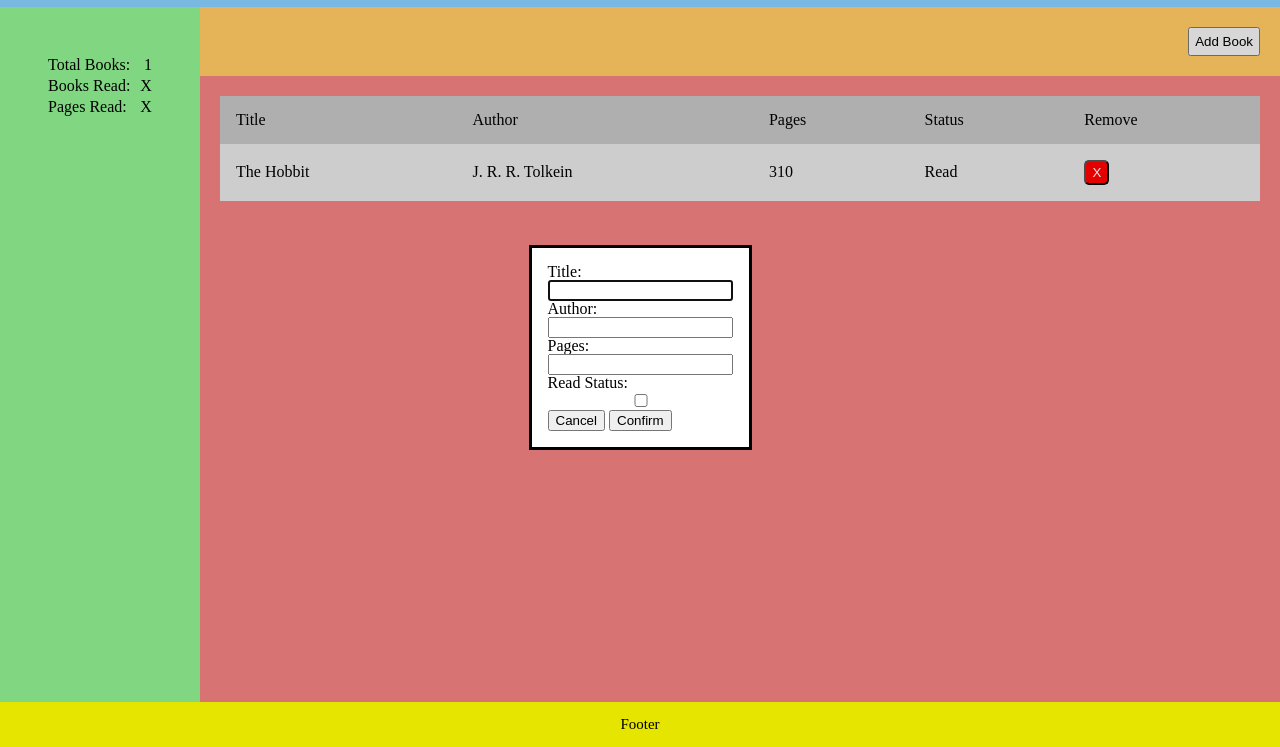
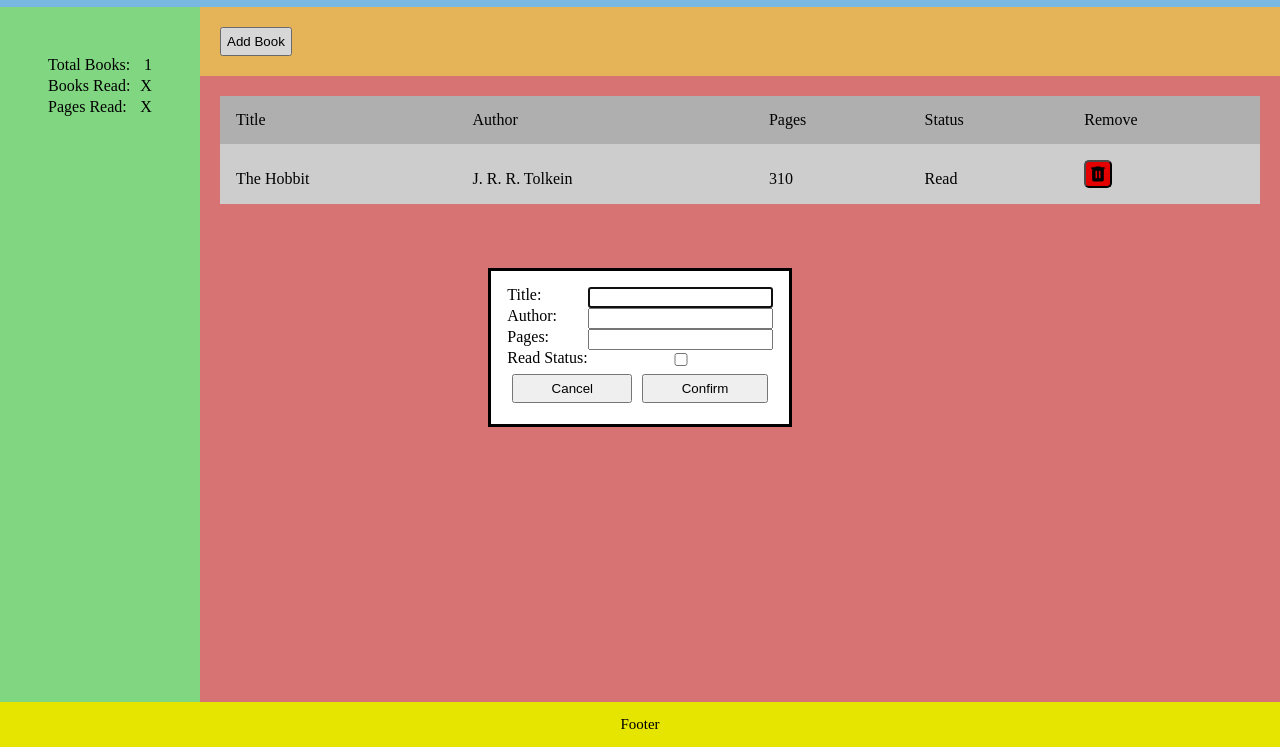
Before and after one commit to winterlucaso/library, a plain HTML site: page index.html in a window 1280 px wide. Both pictures are taken after a click on the button "Add Book". Shown: the part 53-800 px from the top of the page. Drawn offline with Linux system fonts and the light colour scheme.

Commit message:
change remove button content to trash can

```diff
--- a/script.js
+++ b/script.js
@@ -104,14 +104,19 @@ function addBookToDOM(book) {
     const bookRemoveCell = document.createElement('td'); // RemoveBtn
     const bookRemoveBtn = document.createElement('button');
     bookRemoveBtn.classList.add("remove-btn");
-    bookRemoveBtn.innerText = "X";
     bookRemoveBtn.dataset.bookNum = book.id; // Attaches data value to the removeBtn
+    const trashIcon = document.createElement('img');
+    trashIcon.setAttribute('src', './icon/trash-can-icon.svg');
+    trashIcon.setAttribute('alt', 'trash can icon');
+    trashIcon.classList.add("trash-icon");
+
     bookRemoveBtn.addEventListener('click', (e) => {
         console.log("Removing '" + book.title + "' at index: " + bookRemoveBtn.dataset.bookNum);
         removeBookFromLibrary(bookRemoveBtn.dataset.bookNum);
     });
     bookRow.append(bookRemoveCell);
     bookRemoveCell.append(bookRemoveBtn);
+    bookRemoveBtn.append(trashIcon);
 }
 
 function clearFormInputs() {
--- a/style.css
+++ b/style.css
@@ -78,7 +78,7 @@ body {
 
 /* Header */
 header {
-    grid-column: 1 / 3;
+    grid-column: 1 / -1;
     display: flex;
     justify-content: center;
     align-items: center;
@@ -95,7 +95,7 @@ header h1 {
 /* Sidebar */
 aside {
     grid-column: 1 / 2;
-    grid-row: 2 / 4;
+    grid-row: 2 / -2;
     background-color: lightgreen;
     display: grid;
     justify-content: center;
@@ -121,10 +121,10 @@ aside section {
 
 /* Add Book Section */
 #add-book-section {
-    grid-column: 2 / 3;
-    grid-row: 2 / 3;
+    grid-column: 2 / -1;
+    grid-row: 2 / -3;
     display: flex;
-    justify-content: end;
+    justify-content: start;
     background-color: rgb(255, 200, 99);
 }
 
@@ -133,15 +133,26 @@ aside section {
     margin: 20px;
 }
 
-#addBookDialog form {
-    display: flex;
-    flex-direction: column;
+form {
+    display: grid;
+    grid-template-columns: auto auto;
+}
+
+#cancel-and-submit-btns {
+    grid-column: 1 / -1;
+    display: grid;
+    grid-template-columns: auto auto;
+}
+
+#cancel-and-submit-btns > * {
+    padding: 5px;
+    margin: 5px;
 }
 
 /* Main */
 main {
-    grid-column: 2 / 3;
-    grid-row: 3 / 4;
+    grid-column: 2 / -1;
+    grid-row: 3 / -2;
     background-color: lightcoral;
 }
 
@@ -178,18 +189,26 @@ tr:nth-of-type(2n) {
 }
 
 .remove-btn {
-    background-color: red;
+    display: grid;
+    justify-content: center;
+    align-items: center;
+    background-color: rgb(255, 0, 0);
     color: white;
-    height: 25px;
-    width: 25px;
+    height: 28px;
+    width: 28px;
     border-radius: 5px;
+}
+
+.trash-icon {
+    height: 20px;
+    width: 20px;
 }
 
 
 /* Footer */
 footer {
-    grid-column: 1 / 3;
-    grid-row: 4 / 5;
+    grid-column: 1 / -1;
+    grid-row: 4 / -1;
     display: flex;
     justify-content: center;
     align-items: center;
```
